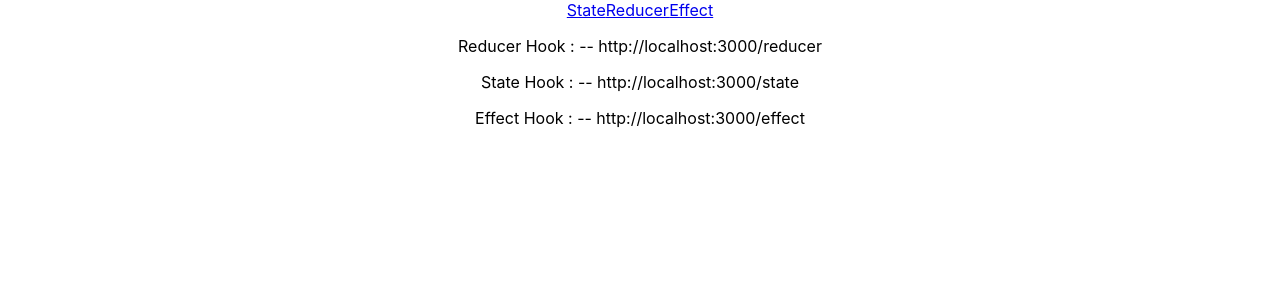
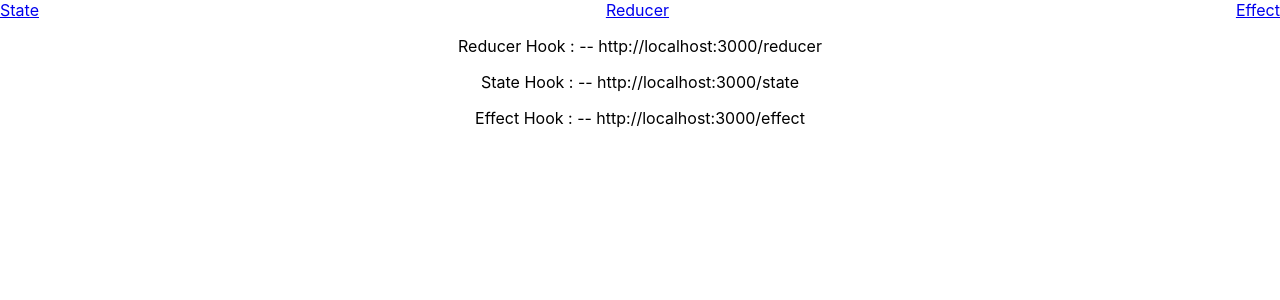
Before and after one commit to sudhansom/allHooksInReact, a React (Create React App) app: page / in a window 1280 px wide. Shown: the top 300 px of the page. Built offline with nearby package versions, Linux system fonts and the light colour scheme.

Commit message:
added css to display them separate

```diff
--- a/src/App.css
+++ b/src/App.css
@@ -1,3 +1,7 @@
 .App {
   text-align: center;
 }
+.Navbar {
+  display: flex;
+  justify-content: space-between;
+}
```
